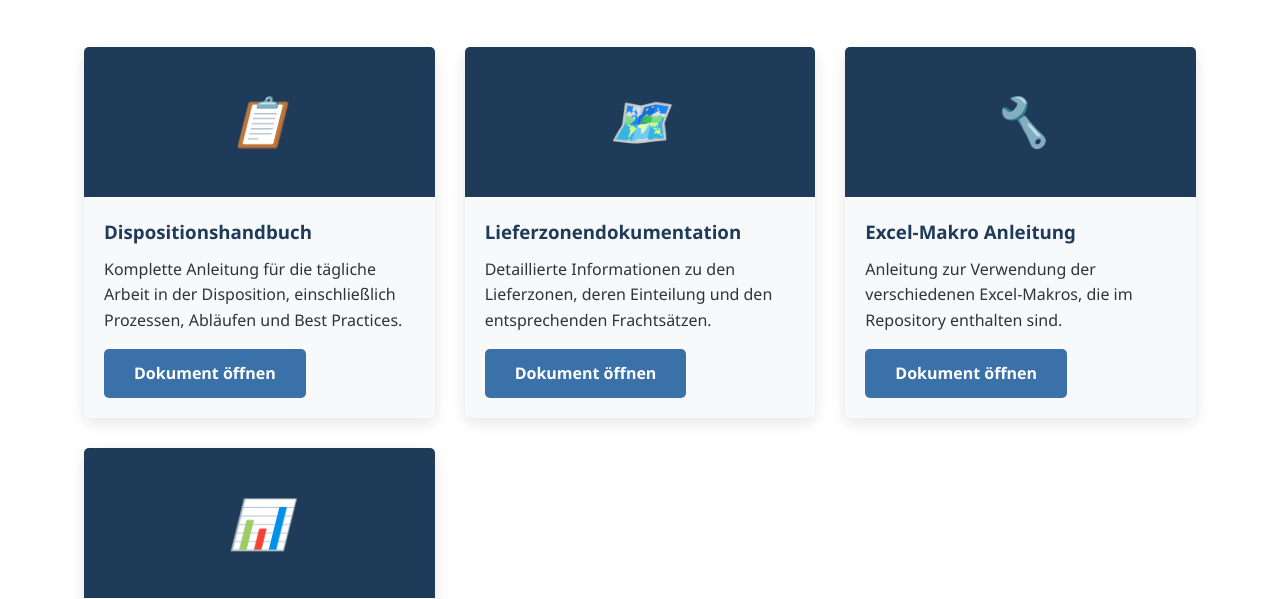
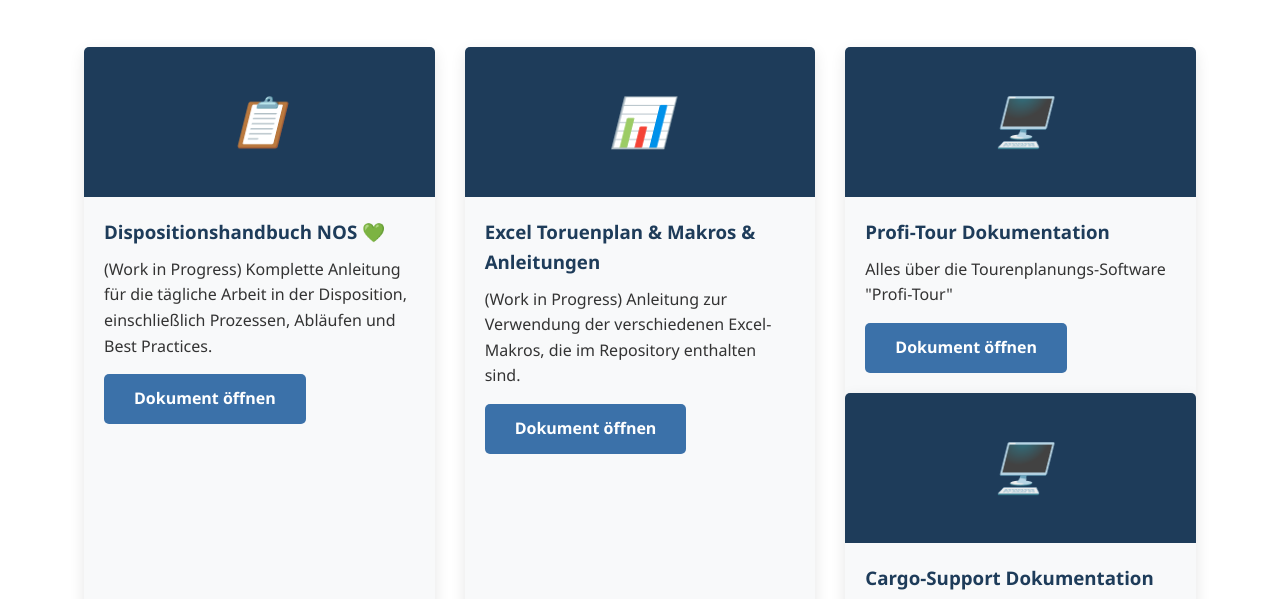
Before and after one commit to BMLZellEr/bgo_montage_und_logistik, a plain HTML site: page documentation.html in a window 1280 px wide. Shown: the part 230-829 px from the top of the page. Drawn offline with Linux system fonts and the light colour scheme.

Commit message:
Update documentation.html

```diff
--- a/documentation.html
+++ b/documentation.html
@@ -244,29 +244,9 @@
                         <i>📋</i>
                     </div>
                     <div class="doc-content">
-                        <h3>Dispositionshandbuch</h3>
-                        <p>Komplette Anleitung für die tägliche Arbeit in der Disposition, einschließlich Prozessen, Abläufen und Best Practices.</p>
+                        <h3>Dispositionshandbuch NOS 💚</h3>
+                        <p>(Work in Progress) Komplette Anleitung für die tägliche Arbeit in der Disposition, einschließlich Prozessen, Abläufen und Best Practices.</p>
                         <a href="https://github.com/BMLZellEr/bgo_montage_und_logistik/blob/main/documentation/disposition_handbuch.md" target="_blank" class="btn">Dokument öffnen</a>
-                    </div>
-                </div>
-                <div class="doc-card">
-                    <div class="doc-icon">
-                        <i>🗺️</i>
-                    </div>
-                    <div class="doc-content">
-                        <h3>Lieferzonendokumentation</h3>
-                        <p>Detaillierte Informationen zu den Lieferzonen, deren Einteilung und den entsprechenden Frachtsätzen.</p>
-                        <a href="https://github.com/BMLZellEr/bgo_montage_und_logistik/blob/main/documentation/lieferzonen.md" target="_blank" class="btn">Dokument öffnen</a>
-                    </div>
-                </div>
-                <div class="doc-card">
-                    <div class="doc-icon">
-                        <i>🔧</i>
-                    </div>
-                    <div class="doc-content">
-                        <h3>Excel-Makro Anleitung</h3>
-                        <p>Anleitung zur Verwendung der verschiedenen Excel-Makros, die im Repository enthalten sind.</p>
-                        <a href="https://github.com/BMLZellEr/bgo_montage_und_logistik/blob/main/documentation/excel_makro_anleitung.md" target="_blank" class="btn">Dokument öffnen</a>
                     </div>
                 </div>
                 <div class="doc-card">
@@ -274,9 +254,28 @@
                         <i>📊</i>
                     </div>
                     <div class="doc-content">
-                        <h3>Datenbankdokumentation</h3>
-                        <p>Dokumentation der Datenbankstruktur, die für die Verwaltung der Lieferzonen und Frachtsätze verwendet wird.</p>
-                        <a href="https://github.com/BMLZellEr/bgo_montage_und_logistik/blob/main/documentation/datenbank_info.md" target="_blank" class="btn">Dokument öffnen</a>
+                        <h3>Excel Toruenplan & Makros & Anleitungen</h3>
+                        <p>(Work in Progress) Anleitung zur Verwendung der verschiedenen Excel-Makros, die im Repository enthalten sind.</p>
+                        <a href="https://github.com/BMLZellEr/bgo_montage_und_logistik/blob/main/documentation/excel-tourenplan-mitschrift.md" target="_blank" class="btn">Dokument öffnen</a>
+                    </div>
+                </div>
+                <div class="doc-card">
+                    <div class="doc-icon">
+                        <i>🖥️</i>
+                    </div>
+                    <div class="doc-content">
+                        <h3>Profi-Tour Dokumentation</h3>
+                        <p>Alles über die Tourenplanungs-Software "Profi-Tour"</p>
+                        <a href="https://github.com/BMLZellEr/bgo_montage_und_logistik/blob/main/documentation/profi-tour-mitschrift.md" target="_blank" class="btn">Dokument öffnen</a>
+                    </div>
+                    <div class="doc-card">
+                        <div class="doc-icon">
+                            <i>🖥️</i>
+                    </div>
+                    <div class="doc-content">
+                        <h3>Cargo-Support Dokumentation</h3>
+                        <p>(Work in Progress) Alles über die Tourenplanungs-Software "Cargo-Support"</p>
+                        <a href="https://github.com/BMLZellEr/bgo_montage_und_logistik/blob/main/documentation/cargo-support-mitschrift.md" target="_blank" class="btn">Dokument öffnen</a>
                     </div>
                 </div>
             </div>
```
